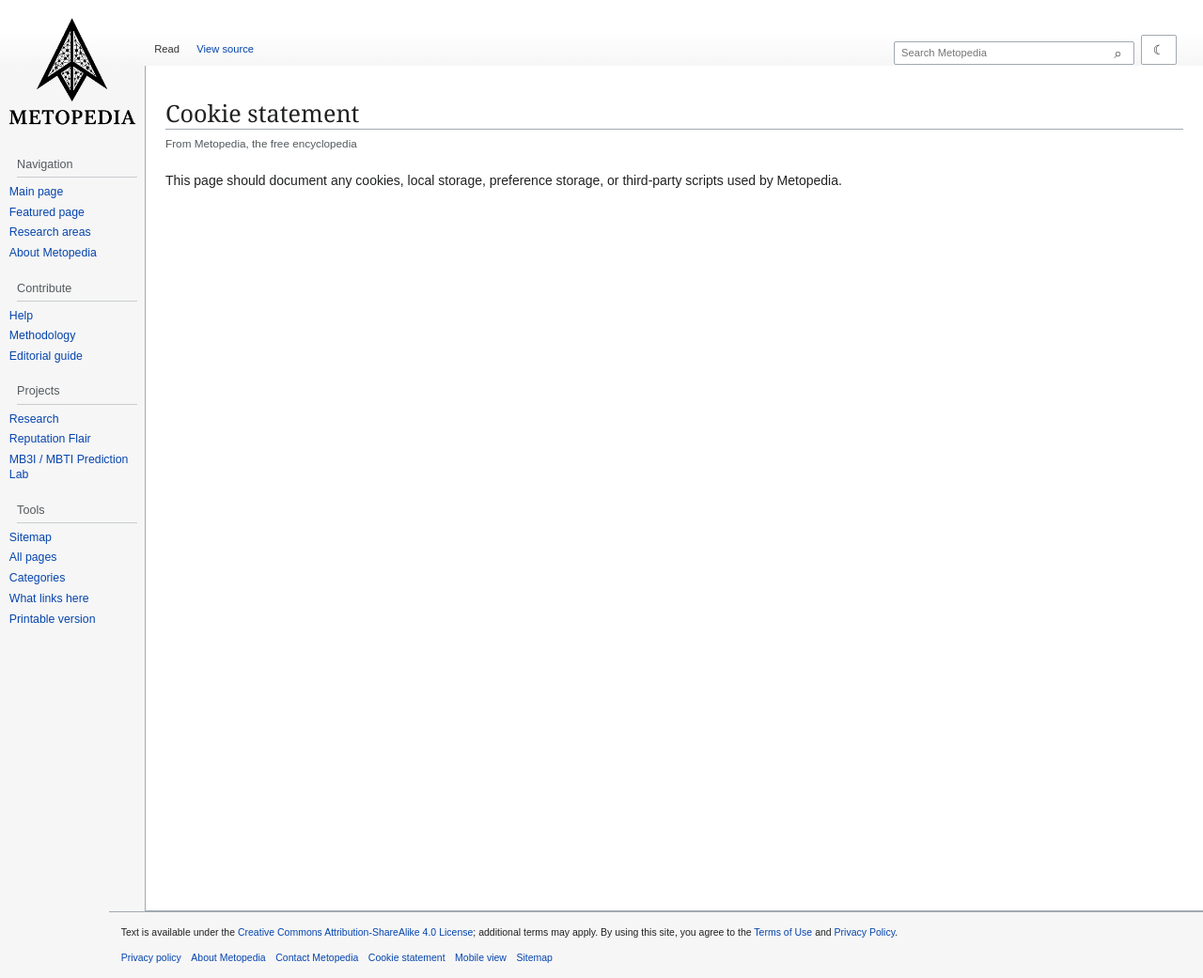
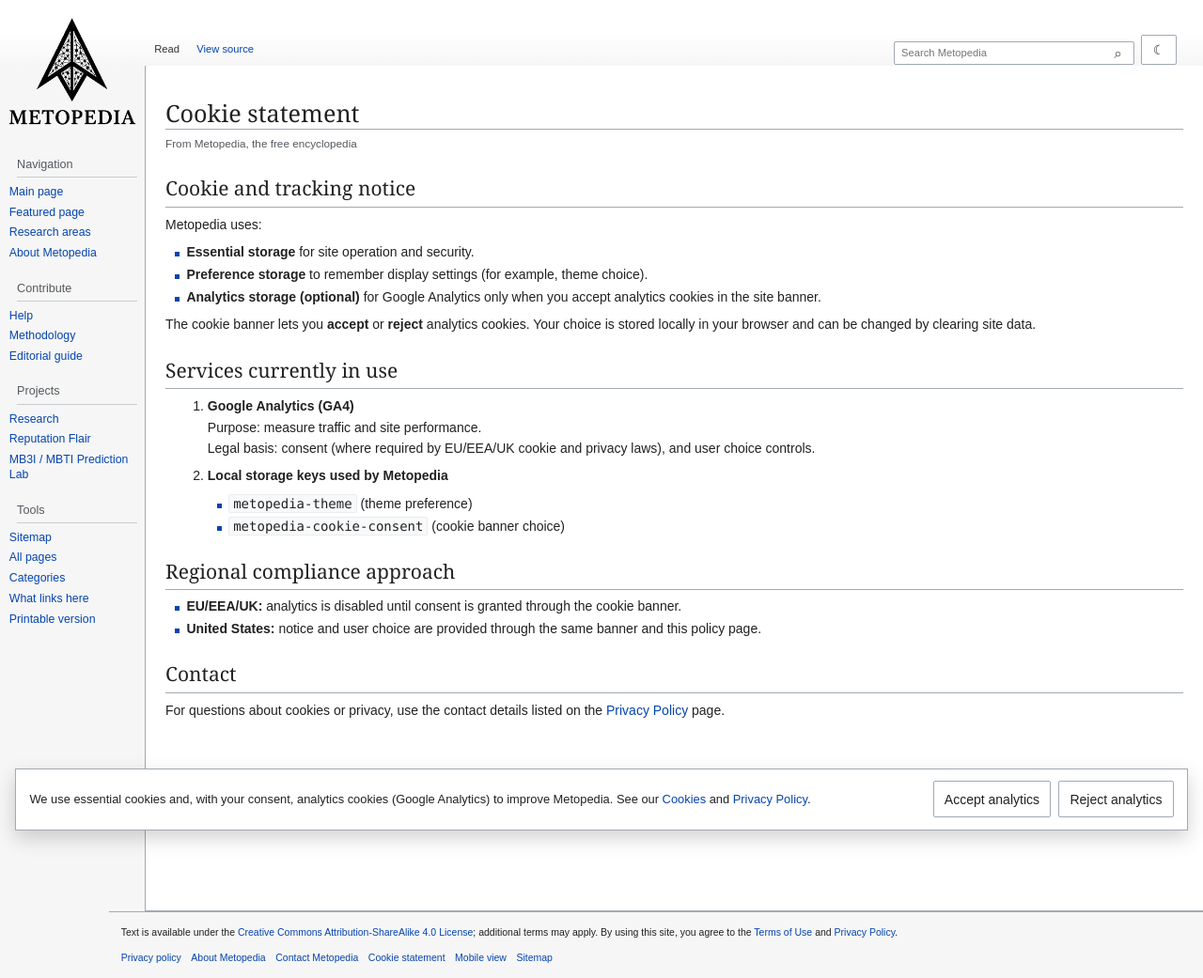
Before and after one commit to andylehti/metopedia, a Jekyll site: the page built from pages/Cookies.md, in a window 1280 px wide. Shown: the whole page at 94% size. Built offline with Jekyll 4.4.1, drawn with Linux system fonts in a browser that asks for light colours.

Commit message:
Harden SEO indexing and add cookie consent compliance

```diff
--- /dev/null
+++ b/1ddac2578af640b5a3d20440db8e7f66.txt
@@ -0,0 +1 @@
+1ddac2578af640b5a3d20440db8e7f66
--- a/Assets/css/metopedia.css
+++ b/Assets/css/metopedia.css
@@ -467,7 +467,46 @@
     margin-top: 0.35em;
 }
 
+.cookie-banner {
+    position: fixed;
+    left: 1rem;
+    right: 1rem;
+    bottom: 1rem;
+    z-index: 60;
+    border: 1px solid var(--border-color);
+    background: var(--content-bg);
+    color: var(--text-color);
+    padding: 0.8rem 0.9rem;
+    box-shadow: 0 8px 20px rgba(0, 0, 0, 0.18);
+    display: flex;
+    gap: 0.8rem;
+    align-items: center;
+    justify-content: space-between;
+}
+.cookie-banner p { margin: 0; font-size: 0.92em; }
+.cookie-banner-actions {
+    display: flex;
+    gap: 0.5rem;
+    flex: 0 0 auto;
+}
+.cookie-banner button {
+    appearance: none;
+    border: 1px solid var(--border-color);
+    background: #fff;
+    color: var(--text-color);
+    font: inherit;
+    cursor: pointer;
+    border-radius: 2px;
+    padding: 0.45rem 0.7rem;
+}
+body.theme-dark .cookie-banner button {
+    background: #151b21;
+    color: var(--text-color);
+}
+
 @media (max-width: 640px) {
   #mw-head-base { height: auto; }
   #simpleSearch input { min-height: 1.8em; }
+  .cookie-banner { flex-direction: column; align-items: flex-start; }
+  .cookie-banner-actions { width: 100%; }
 }
--- a/Assets/js/site.js
+++ b/Assets/js/site.js
@@ -107,6 +107,40 @@
       searchPageInput.addEventListener('input', render); render();
     }
   }
+  function applyCookieConsent(consent){
+    const status = consent === 'accept' ? 'granted' : 'denied';
+    if(typeof window.gtag === 'function'){
+      window.gtag('consent', 'update', {
+        analytics_storage: status,
+        ad_storage: 'denied',
+        ad_user_data: 'denied',
+        ad_personalization: 'denied'
+      });
+    }
+  }
+  function setupCookieConsent(){
+    const banner = document.getElementById('cookie-consent-banner');
+    if(!banner) return;
+    let stored = null;
+    try{ stored = localStorage.getItem('metopedia-cookie-consent'); }catch(e){}
+    if(stored === 'accept' || stored === 'reject'){
+      applyCookieConsent(stored);
+      return;
+    }
+    banner.hidden = false;
+    const accept = document.getElementById('cookie-accept');
+    const reject = document.getElementById('cookie-reject');
+    accept?.addEventListener('click', () => {
+      try{ localStorage.setItem('metopedia-cookie-consent', 'accept'); }catch(e){}
+      applyCookieConsent('accept');
+      banner.hidden = true;
+    });
+    reject?.addEventListener('click', () => {
+      try{ localStorage.setItem('metopedia-cookie-consent', 'reject'); }catch(e){}
+      applyCookieConsent('reject');
+      banner.hidden = true;
+    });
+  }
   document.addEventListener('DOMContentLoaded', () => {
     initTheme();
     document.getElementById('theme-toggle')?.addEventListener('click', () => applyTheme(document.body.classList.contains('theme-dark') ? 'light' : 'dark'));
@@ -114,6 +148,7 @@
     document.getElementById('mobile-menu-close')?.addEventListener('click', () => setMobileMenu(false));
     document.getElementById('mobile-panel-backdrop')?.addEventListener('click', () => setMobileMenu(false));
     setupSearch();
+    setupCookieConsent();
     renderMath();
   });
 })();
--- a/_layouts/wiki.html
+++ b/_layouts/wiki.html
@@ -9,8 +9,36 @@
   <link rel="apple-touch-icon" href="{{ '/Assets/apple-touch-icon.png' | relative_url }}">
   <link rel="stylesheet" href="{{ '/Assets/css/metopedia.css' | relative_url }}">
   {% if site.google_analytics %}
+  <script>
+    window.METOPEDIA_GA_ID = '{{ site.google_analytics }}';
+    window.dataLayer = window.dataLayer || [];
+    function gtag(){ dataLayer.push(arguments); }
+    gtag('consent', 'default', {
+      ad_storage: 'denied',
+      ad_user_data: 'denied',
+      ad_personalization: 'denied',
+      analytics_storage: 'denied',
+      functionality_storage: 'granted',
+      security_storage: 'granted',
+      wait_for_update: 500
+    });
+    (function () {
+      try {
+        var consent = localStorage.getItem('metopedia-cookie-consent');
+        if (consent === 'accept') {
+          gtag('consent', 'update', {
+            analytics_storage: 'granted',
+            ad_storage: 'denied',
+            ad_user_data: 'denied',
+            ad_personalization: 'denied'
+          });
+        }
+      } catch (e) {}
+    })();
+    gtag('js', new Date());
+    gtag('config', window.METOPEDIA_GA_ID, { anonymize_ip: true });
+  </script>
   <script async src="https://www.googletagmanager.com/gtag/js?id={{ site.google_analytics }}"></script>
-  <script>window.dataLayer=window.dataLayer||[];function gtag(){dataLayer.push(arguments);}gtag('js',new Date());gtag('config','{{ site.google_analytics }}');</script>
   {% endif %}
 </head>
 <body>
@@ -33,6 +61,16 @@
     <div id="bodyContent" class="mw-parser-output">{{ content }}</div>
   </div>
   <div id="footer"><div id="footer-license">Text is available under the <a href="https://creativecommons.org/licenses/by-sa/4.0/">Creative Commons Attribution-ShareAlike 4.0 License</a>; additional terms may apply. By using this site, you agree to the <a href="{{ '/Terms_of_Use/' | relative_url }}">Terms of Use</a> and <a href="{{ '/Privacy_Policy/' | relative_url }}">Privacy Policy</a>.</div><ul>{% for item in site.data.footer %}<li><a href="{{ item.url | relative_url }}">{{ item.label }}</a></li>{% endfor %}</ul></div>
+  <div id="cookie-consent-banner" class="cookie-banner" hidden>
+    <p>
+      We use essential cookies and, with your consent, analytics cookies (Google Analytics) to improve Metopedia.
+      See our <a href="{{ '/Cookies/' | relative_url }}">Cookies</a> and <a href="{{ '/Privacy_Policy/' | relative_url }}">Privacy Policy</a>.
+    </p>
+    <div class="cookie-banner-actions">
+      <button type="button" id="cookie-accept">Accept analytics</button>
+      <button type="button" id="cookie-reject">Reject analytics</button>
+    </div>
+  </div>
   <script type="application/json" id="metopedia-page-index">[
 {% assign wiki_pages = site.pages | where: "wiki_page", true | sort: "title" %}
 {% for p in wiki_pages %}{"title":{{ p.title | jsonify }},"url":{{ p.url | relative_url | jsonify }},"slug":{{ p.slug_name | default: p.slug | default: p.name | replace: '.md', '' | jsonify }},"description":{{ p.description | default: '' | strip_html | jsonify }},"categories":[{% for cat in p.wiki_categories %}{{ cat | jsonify }}{% unless forloop.last %},{% endunless %}{% endfor %}]}{% unless forloop.last %},{% endunless %}
--- a/pages/Cookies.md
+++ b/pages/Cookies.md
@@ -12,7 +12,34 @@
 slug_name: "Cookies"
 source_path: "./Footer/Cookies.md"
 wiki_categories: ["Site Policies"]
-last_modified: "2026-04-23"
+last_modified: "2026-04-26"
 ---
 
-<p>This page should document any cookies, local storage, preference storage, or third-party scripts used by Metopedia.</p>
+## Cookie and tracking notice
+
+Metopedia uses:
+
+- **Essential storage** for site operation and security.
+- **Preference storage** to remember display settings (for example, theme choice).
+- **Analytics storage (optional)** for Google Analytics only when you accept analytics cookies in the site banner.
+
+The cookie banner lets you **accept** or **reject** analytics cookies. Your choice is stored locally in your browser and can be changed by clearing site data.
+
+## Services currently in use
+
+1. **Google Analytics (GA4)**
+   Purpose: measure traffic and site performance.
+   Legal basis: consent (where required by EU/EEA/UK cookie and privacy laws), and user choice controls.
+
+2. **Local storage keys used by Metopedia**
+   - `metopedia-theme` (theme preference)
+   - `metopedia-cookie-consent` (cookie banner choice)
+
+## Regional compliance approach
+
+- **EU/EEA/UK:** analytics is disabled until consent is granted through the cookie banner.
+- **United States:** notice and user choice are provided through the same banner and this policy page.
+
+## Contact
+
+For questions about cookies or privacy, use the contact details listed on the <a href="/Privacy_Policy/">Privacy Policy</a> page.
```
Also changed, not shown: JEKYLL_PLUGINS_AND_AUTOMATION.md (+19 -0 lines), llms.txt (added, +10 -0 lines), robots.txt (+24 -0 lines), sitemap_index.xml (added, +11 -0 lines), tools/indexnow-submit.mjs (added, +76 -0 lines), .github/workflows/jekyll-gh-pages.yml, .github/workflows/pages.yml, .github/workflows/static.yml.
